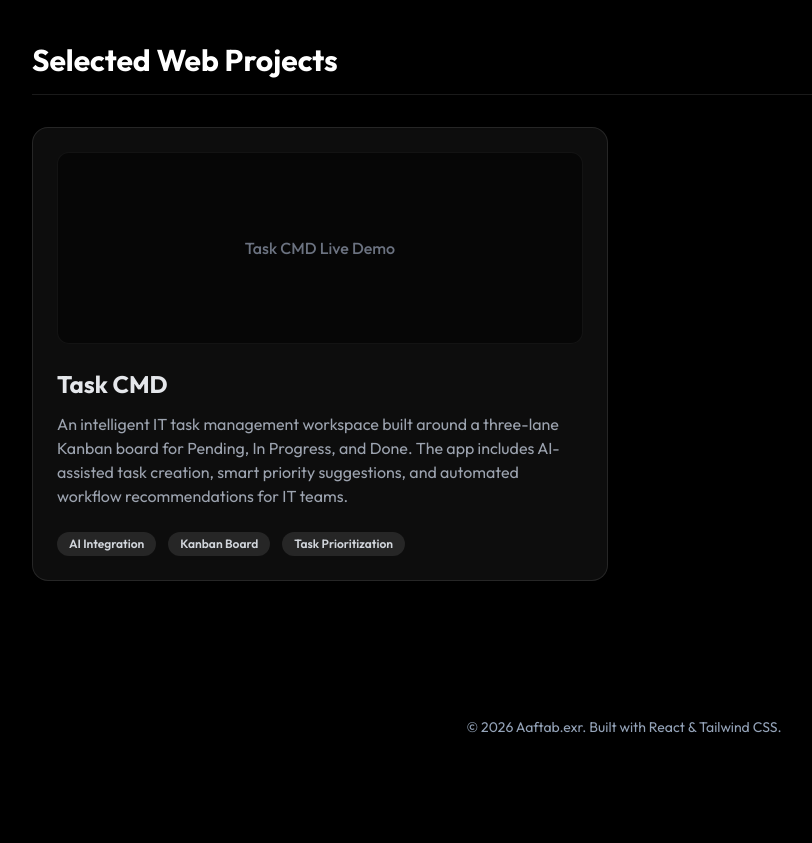
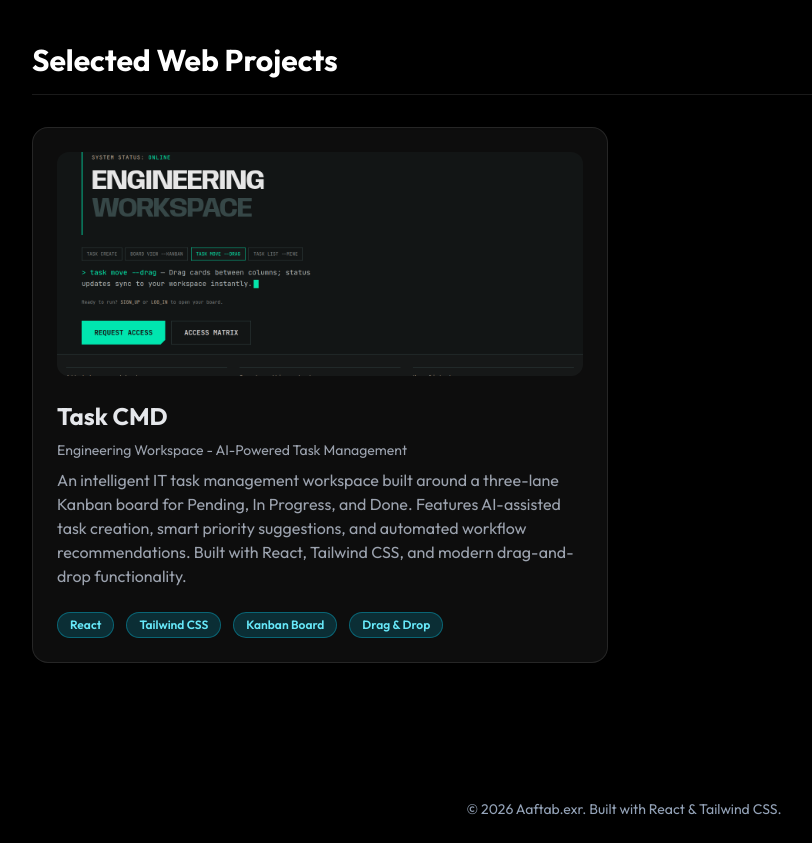
Before and after one commit to aftab-exr/portfolio, a React (Vite) app: page /frontend in a window 1280 px wide. Shown: the part 700-1543 px from the top of the page, without its empty margins (16-828 px from the left). Before the commit the page ends 1461 px from the top, so only its background shows below. Built offline with nearby package versions, Linux system fonts and the light colour scheme.

Commit message:
Refactor code structure for improved readability and maintainability

```diff
--- a/src/pages/Frontend.jsx
+++ b/src/pages/Frontend.jsx
@@ -63,32 +63,44 @@ const Frontend = () => {
 
         <div className="grid grid-cols-1 md:grid-cols-2 gap-8">
           {/* Project 1 */}
-          <GlassCard className="flex flex-col">
+          <GlassCard className="flex flex-col overflow-hidden">
             <a
               href="https://task-cmd.vercel.app/"
               target="_blank"
               rel="nooperner noreferrer"
-              className="h-48 bg-black/50 rounded-xl mb-6 flex items-center justify-center border border-white/5 relative overflow-hidden group"
+              className="h-56 rounded-xl mb-6 flex items-center justify-center relative overflow-hidden group"
             >
-              <span className="text-gray-500 font-medium group-hover:scale-110 transition-transform">
-                Task CMD Live Demo
-              </span>
+              <img
+                src="/Screenshots/Project-F1.png"
+                alt="Task CMD Engineering Workspace"
+                className="w-full h-full object-cover group-hover:scale-110 transition-transform duration-300 brightness-90 group-hover:brightness-100"
+              />
+              <div className="absolute inset-0 bg-gradient-to-t from-black/60 to-transparent opacity-0 group-hover:opacity-100 transition-opacity duration-300 flex items-center justify-center">
+                <span className="text-white font-bold text-lg">View Live Demo →</span>
+              </div>
             </a>
-            <h3 className="text-2xl font-bold text-gray-200 mb-3">Task CMD</h3>
+            <h3 className="text-2xl font-bold text-gray-200 mb-2">Task CMD</h3>
+            <p className="text-sm text-gray-400 mb-2">
+              Engineering Workspace - AI-Powered Task Management
+            </p>
             <p className="text-gray-400 mb-6 flex-grow">
               An intelligent IT task management workspace built around a three-lane Kanban board
-              for Pending, In Progress, and Done. The app includes AI-assisted task creation,
-              smart priority suggestions, and automated workflow recommendations for IT teams.
+              for Pending, In Progress, and Done. Features AI-assisted task creation, smart priority
+              suggestions, and automated workflow recommendations. Built with React, Tailwind CSS,
+              and modern drag-and-drop functionality.
             </p>
             <div className="flex gap-3 flex-wrap">
-              <span className="px-3 py-1 text-xs font-semibold bg-white/10 text-gray-300 rounded-full">
-                AI Integration
+              <span className="px-3 py-1 text-xs font-semibold bg-cyan-500/20 text-cyan-300 rounded-full border border-cyan-500/40">
+                React
               </span>
-              <span className="px-3 py-1 text-xs font-semibold bg-white/10 text-gray-300 rounded-full">
+              <span className="px-3 py-1 text-xs font-semibold bg-cyan-500/20 text-cyan-300 rounded-full border border-cyan-500/40">
+                Tailwind CSS
+              </span>
+              <span className="px-3 py-1 text-xs font-semibold bg-cyan-500/20 text-cyan-300 rounded-full border border-cyan-500/40">
                 Kanban Board
               </span>
-              <span className="px-3 py-1 text-xs font-semibold bg-white/10 text-gray-300 rounded-full">
-                Task Prioritization
+              <span className="px-3 py-1 text-xs font-semibold bg-cyan-500/20 text-cyan-300 rounded-full border border-cyan-500/40">
+                Drag & Drop
               </span>
             </div>
           </GlassCard>
```
Also changed, not shown: public/Screenshots/Project-F1.png (added).
